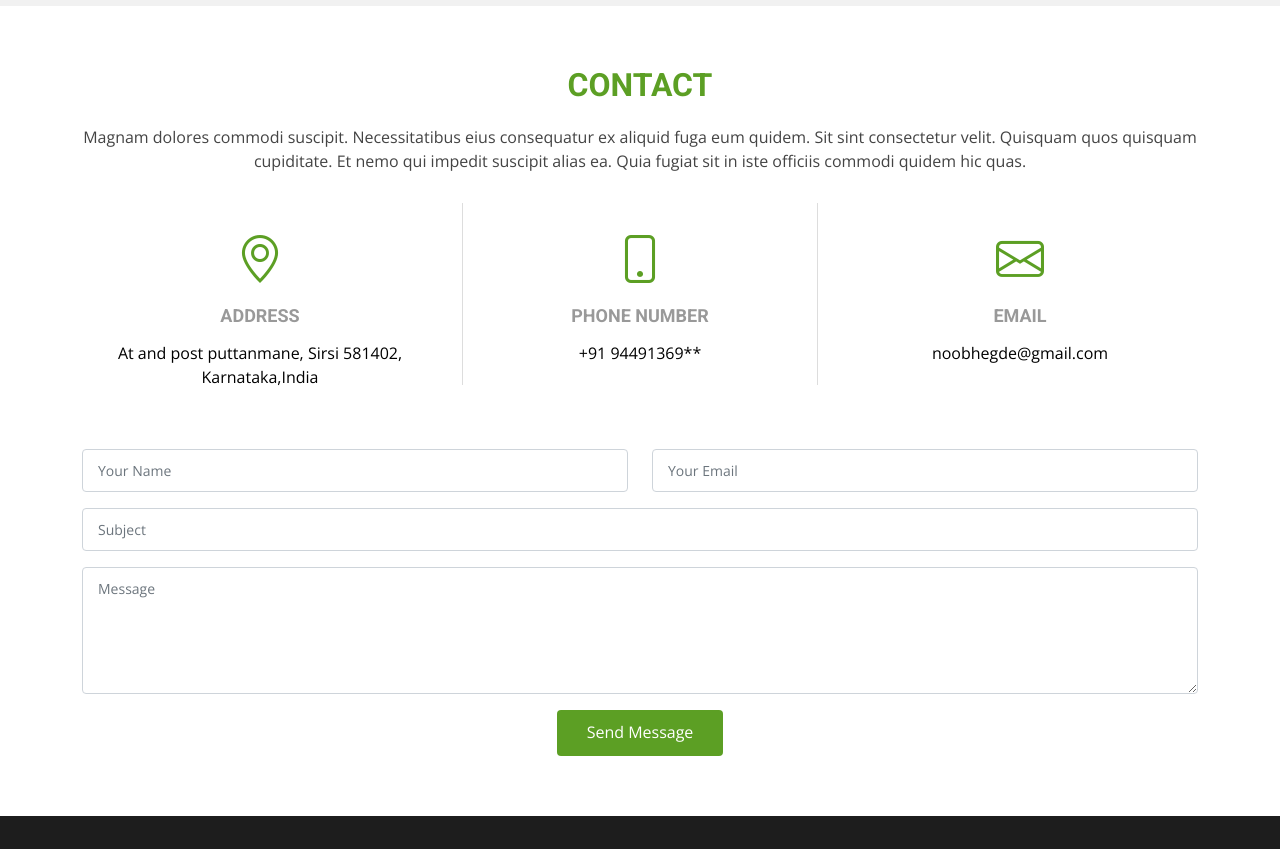
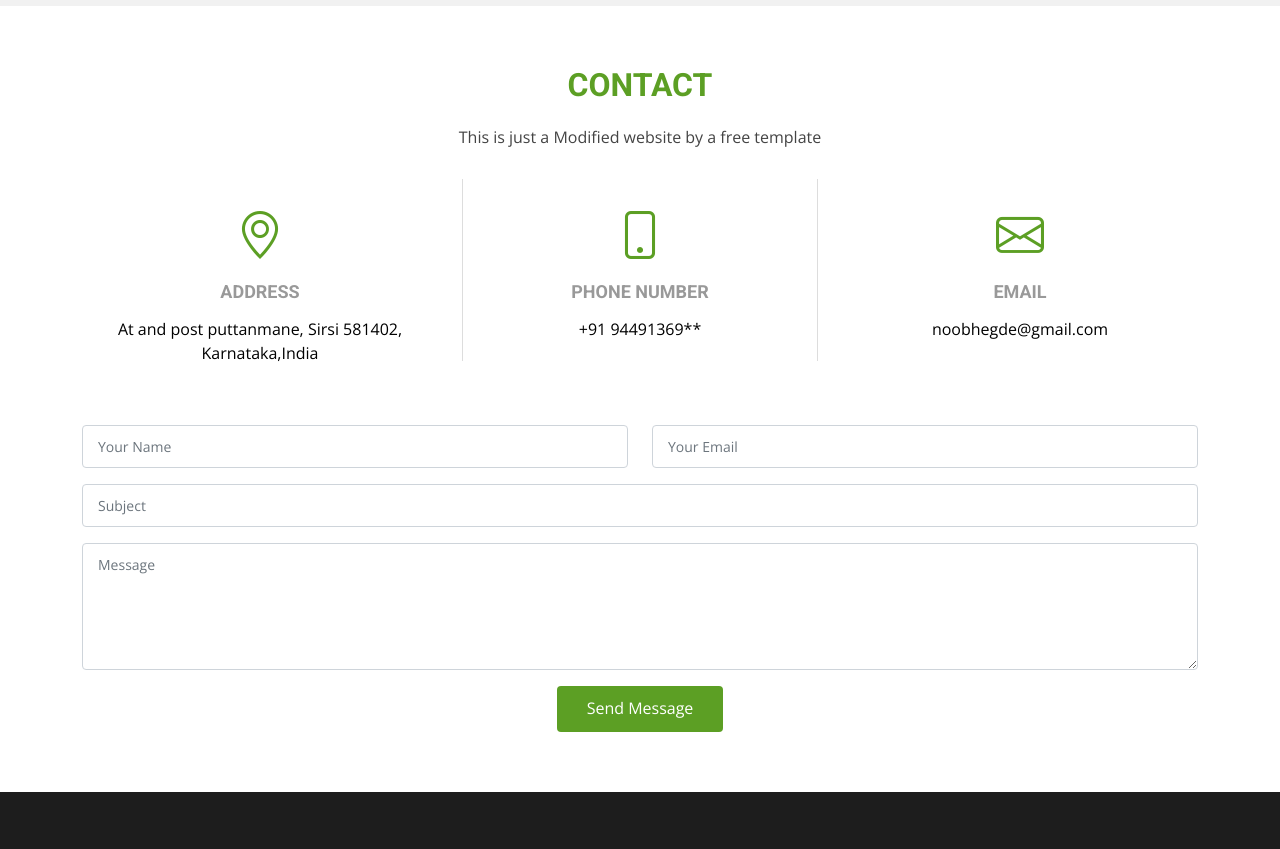
Before and after one commit to ninadhegde/ninadhegde.github.io, a plain HTML site: page index.html in a window 1280 px wide. Shown: the part 5440-6289 px from the top of the page. Drawn offline with nearby package versions, Linux system fonts and the light colour scheme.

Commit message:
Update
Note added

```diff
--- a/index.html
+++ b/index.html
@@ -713,8 +713,7 @@
 
                 <div class="section-title">
                     <h2>Contact</h2>
-                    <p>Magnam dolores commodi suscipit. Necessitatibus eius consequatur ex aliquid fuga eum quidem. Sit sint consectetur velit. Quisquam quos quisquam cupiditate. Et nemo qui impedit suscipit alias ea. Quia fugiat sit in iste officiis commodi
-                        quidem hic quas.</p>
+                    <p>This is just a Modified website by a free template</p>
                 </div>
 
                 <div class="row contact-info">
```
